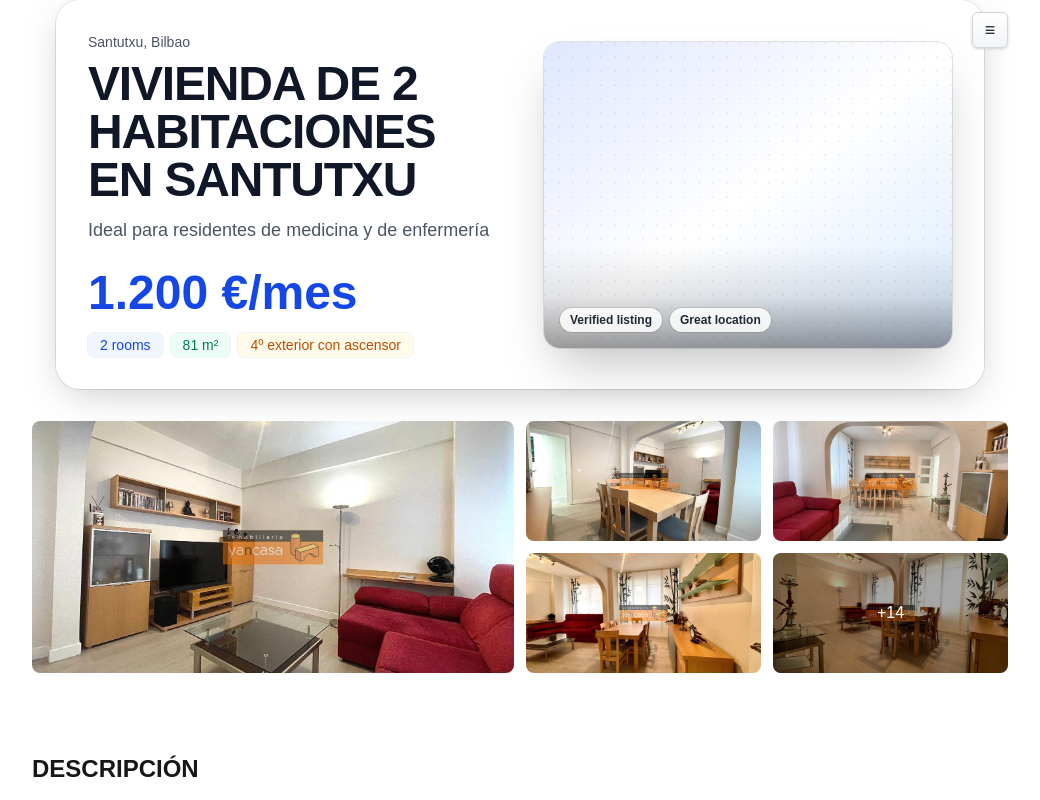
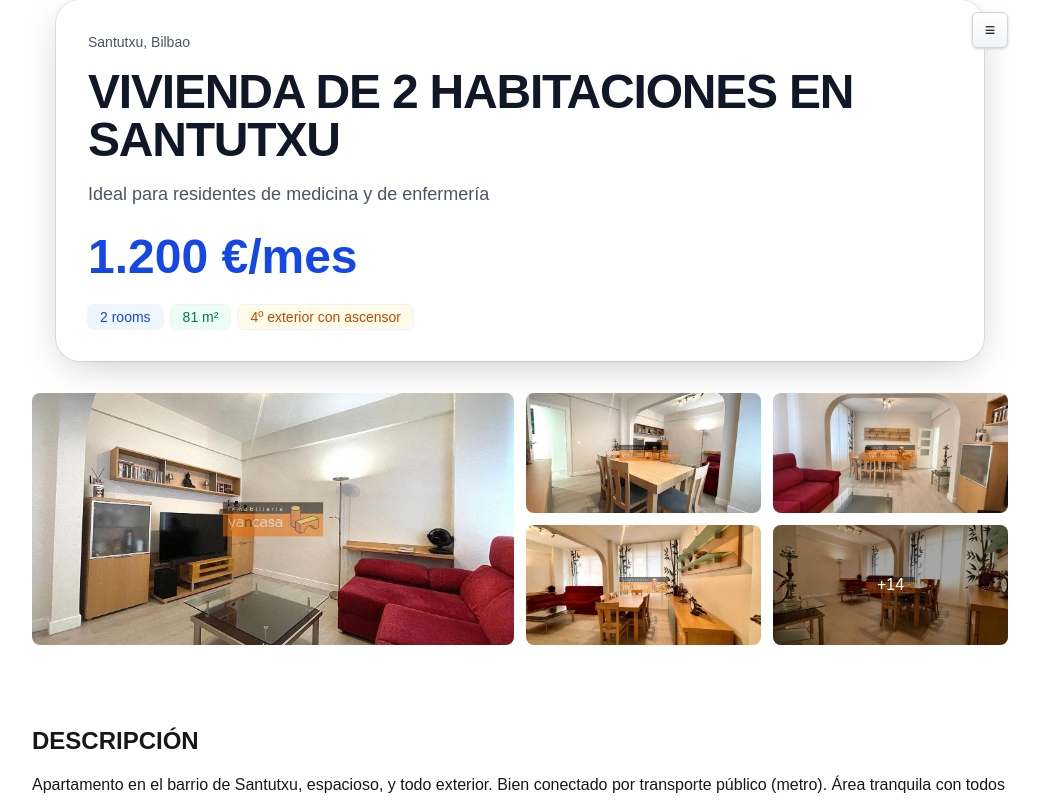
Before and after one commit to jvalladolid/rentflat-website, a Next.js app: page / in a window 1280 px wide. Shown: the top 800 px of the page, without its empty margins (120-1160 px from the left). Built offline with nearby package versions, Linux system fonts and the light colour scheme.

Commit message:
Remove the 2 columns design for the Hero

```diff
--- a/src/components/Hero.tsx
+++ b/src/components/Hero.tsx
@@ -2,7 +2,7 @@
 import * as React from 'react';
 import { Flat } from '@/data/flat-dto';
 
-// ---- Small Badge component (declared OUTSIDE of render) ----
+// ---- Small Badge component (declared OUTSIDE of render to satisfy lint rule) ----
 type BadgeColor = 'blue' | 'green' | 'amber';
 
 const paletteByColor: Record<BadgeColor, string> = {
@@ -30,7 +30,7 @@ export function Hero({ flat }: HeroProps) {
   // ---- Price formatting: "1.200 €/mes" or "1.340,5 €/mes"
   // - es-ES locale gives thousands '.' and decimals ','
   // - Up to 2 decimals if present, no unnecessary trailing zeros
-  const priceValue = flat.price;
+  const priceValue = flat.price as number | string;
   const formattedPrice = (() => {
     if (typeof priceValue === 'number') {
       return `${priceValue.toLocaleString('es-ES', {
@@ -51,21 +51,21 @@ export function Hero({ flat }: HeroProps) {
     return `${priceValue} €/mes`;
   })();
 
+  const floorDesc = flat.floorDesc ?? '';
+
   return (
     <header className="relative" aria-labelledby="listing-title">
       <div className="mx-auto max-w-6xl px-4 md:px-6">
         <div
           className="
-            grid items-center gap-8 lg:gap-12 md:grid-cols-2
             rounded-3xl p-4 md:p-6 lg:p-8
             bg-white/70 dark:bg-white/5
             backdrop-blur-xl
             ring-1 ring-black/10
             shadow-[0_10px_40px_-10px_rgba(0,0,0,0.25)]
+            space-y-4
           "
         >
-          {/* LEFT COLUMN — Content */}
-          <div className="order-2 md:order-1">
           {/* Location (eyebrow) */}
           <p className="text-sm font-medium text-gray-600 dark:text-gray-300">
             {flat.location?.area}, {flat.location?.city}
@@ -74,27 +74,27 @@ export function Hero({ flat }: HeroProps) {
           {/* Title */}
           <h1
             id="listing-title"
-              className="mt-2 text-3xl md:text-4xl lg:text-5xl font-extrabold tracking-tight text-gray-900 dark:text-white"
+            className="text-3xl md:text-4xl lg:text-5xl font-extrabold tracking-tight text-gray-900 dark:text-white"
           >
             {flat.title}
           </h1>
 
           {/* Subtitle */}
           {flat.subtitle && (
-              <p className="mt-3 text-lg text-gray-600 dark:text-gray-300 leading-relaxed">
+            <p className="text-lg text-gray-600 dark:text-gray-300 leading-relaxed">
               {flat.subtitle}
             </p>
           )}
 
           {/* Price */}
-            <div className="mt-6 flex items-end gap-3">
+          <div className="pt-2">
             <span className="text-4xl lg:text-5xl font-semibold text-blue-700 dark:text-blue-400">
               {formattedPrice}
             </span>
           </div>
 
           {/* Badges */}
-            <ul className="mt-4 flex flex-wrap gap-2" role="list" aria-label="Property key details">
+          <ul className="flex flex-wrap gap-2 pt-2" role="list" aria-label="Property key details">
             <li>
               <Badge color="blue">{flat.numberOfRooms} rooms</Badge>
             </li>
@@ -102,62 +102,9 @@ export function Hero({ flat }: HeroProps) {
               <Badge color="green">{flat.surfaceM2} m²</Badge>
             </li>
             <li>
-                <Badge color="amber">{flat.floorDesc}</Badge>
+              <Badge color="amber">{floorDesc}</Badge>
             </li>
           </ul>
-          </div>
-
-          {/* RIGHT COLUMN — Visual */}
-          <div className="order-1 md:order-2 relative">
-            <figure
-              className="
-                relative overflow-hidden rounded-2xl
-                aspect-16/10 md:aspect-4/3
-                ring-1 ring-black/10
-                shadow-2xl
-                group
-              "
-            >
-              {/* Ambient gradient / pattern fallback */}
-              <div
-                className="
-                  absolute inset-0
-                  bg-linear-to-br from-indigo-100 via-white to-blue-100
-                  dark:from-slate-800 dark:via-slate-900 dark:to-blue-950
-                "
-                aria-hidden
-              />
-              {/* Soft pattern overlay */}
-              <div
-                className="absolute inset-0 opacity-[0.15] mix-blend-multiply pointer-events-none"
-                aria-hidden
-                style={{
-                  backgroundImage:
-                    'radial-gradient(circle at 1px 1px, rgba(0,0,0,0.3) 1px, transparent 0)',
-                  backgroundSize: '14px 14px',
-                }}
-              />
-
-              {/* Legibility gradient */}
-              <div
-                className="
-                  absolute inset-x-0 bottom-0 h-1/3
-                  bg-linear-to-t from-black/40 via-black/10 to-transparent
-                "
-                aria-hidden
-              />
-
-              {/* Floating chips on image (optional) */}
-              <figcaption className="absolute left-4 bottom-4 flex gap-2">
-                <span className="px-2.5 py-1 rounded-full text-xs font-semibold bg-white/85 text-gray-800 ring-1 ring-black/10">
-                  Verified listing
-                </span>
-                <span className="px-2.5 py-1 rounded-full text-xs font-semibold bg-white/85 text-gray-800 ring-1 ring-black/10">
-                  Great location
-                </span>
-              </figcaption>
-            </figure>
-          </div>
         </div>
       </div>
     </header>
```
Lines whose indentation alone changed are shown as unchanged.
